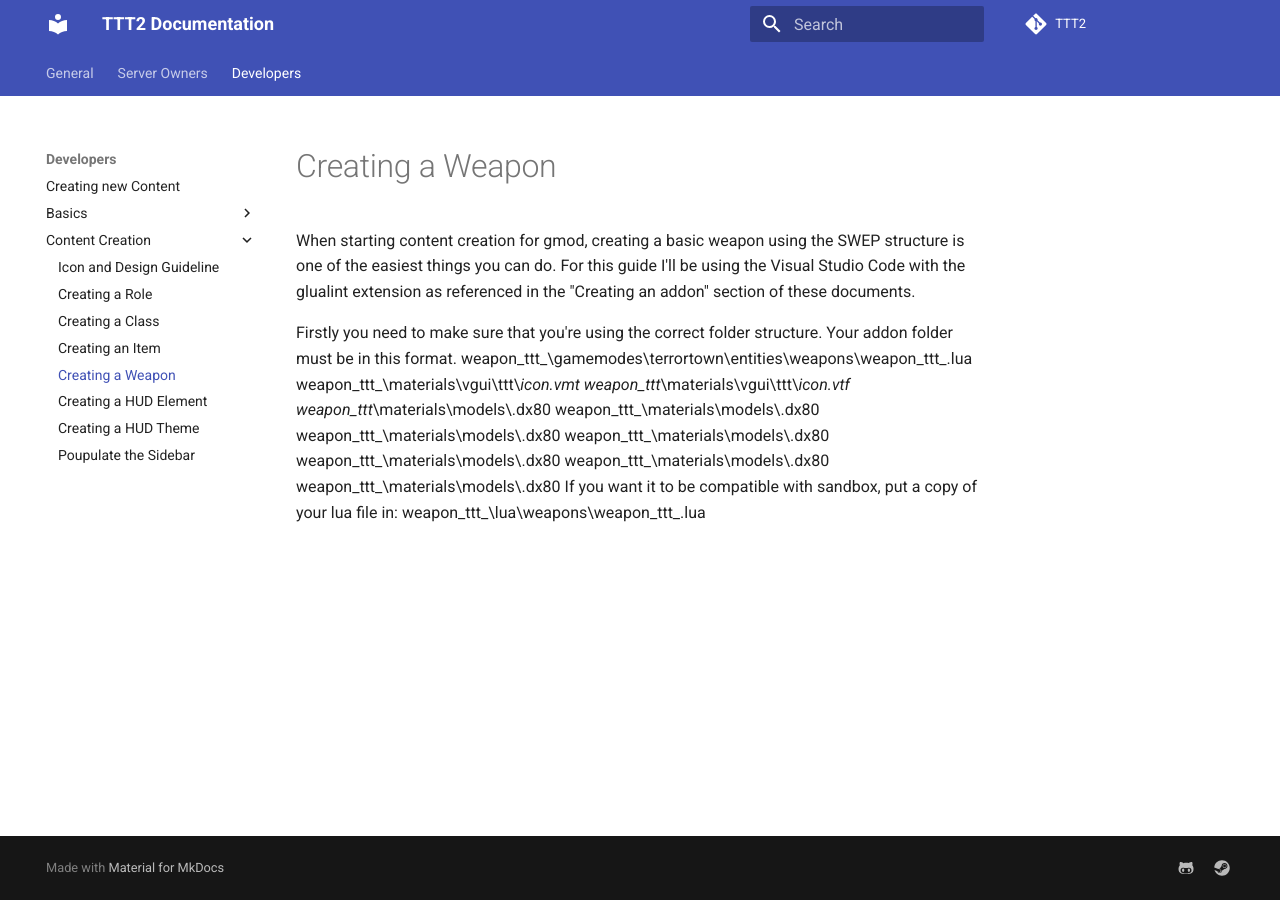
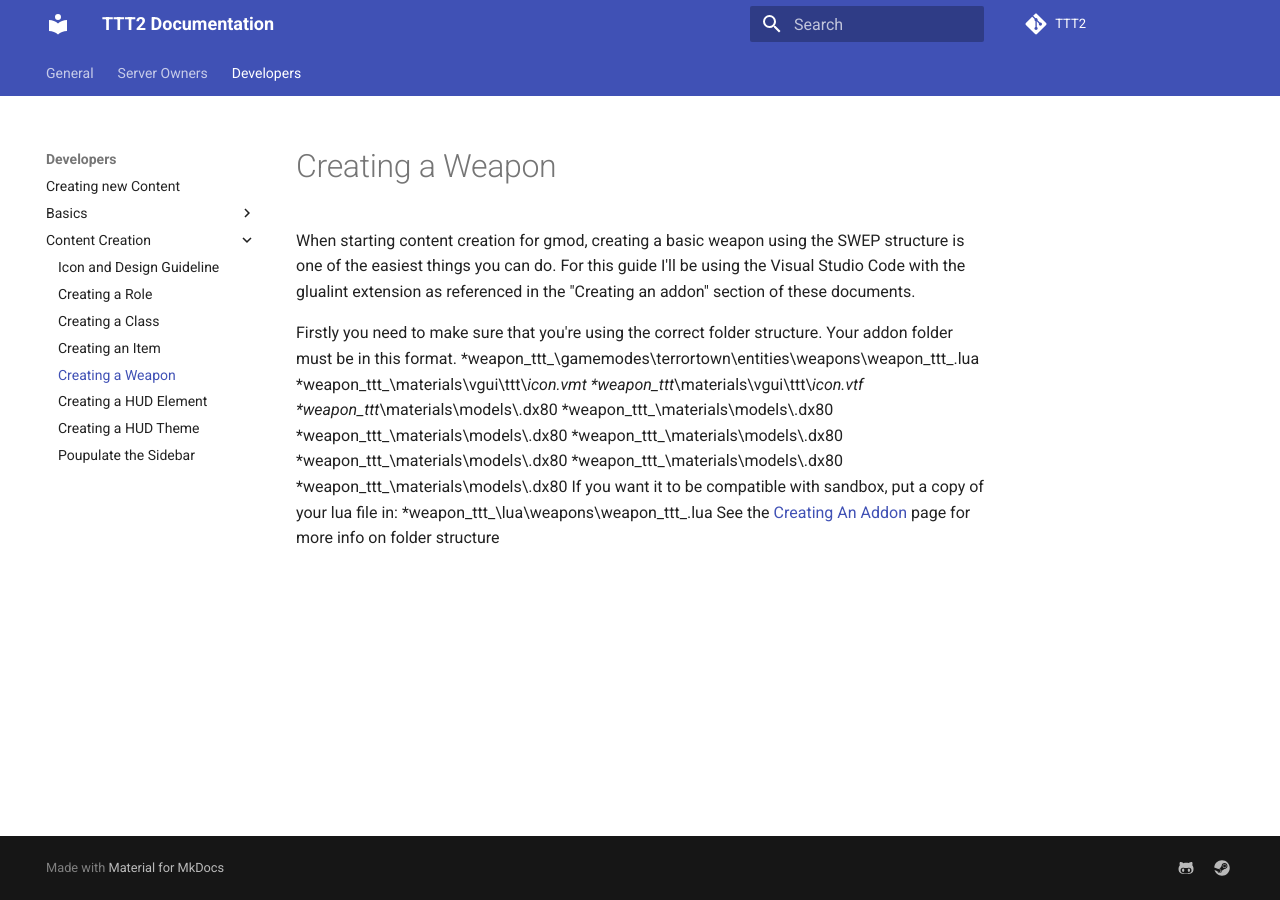
Before and after one commit to TTT-2/docs, an MkDocs documentation site: the page built from docs/developers/content-creation/creating-a-weapon.md, in a window 1280 px wide. Built offline with MkDocs 1.6.1 and Material for MkDocs 9.7.7, drawn with Linux system fonts in a browser that asks for light colours; comment, search, counter and statistics services are not loaded.

Commit message:
Update creating-a-weapon.md

```diff
--- a/docs/developers/content-creation/creating-a-weapon.md
+++ b/docs/developers/content-creation/creating-a-weapon.md
@@ -4,15 +4,16 @@ For this guide I'll be using the Visual Studio Code with the glualint extension
 
 Firstly you need to make sure that you're using the correct folder structure.
 Your addon folder must be in this format.
-  weapon_ttt_<weapon name>\gamemodes\terrortown\entities\weapons\weapon_ttt_<weapon name>.lua
-  weapon_ttt_<weapon name>\materials\vgui\ttt\<weapon name>_icon.vmt
-  weapon_ttt_<weapon name>\materials\vgui\ttt\<weapon name>_icon.vtf
-  weapon_ttt_<weapon name>\materials\models\<model name>.dx80
-  weapon_ttt_<weapon name>\materials\models\<model name>.dx80
-  weapon_ttt_<weapon name>\materials\models\<model name>.dx80
-  weapon_ttt_<weapon name>\materials\models\<model name>.dx80
-  weapon_ttt_<weapon name>\materials\models\<model name>.dx80
-  weapon_ttt_<weapon name>\materials\models\<model name>.dx80
-  weapon_ttt_<weapon name>\materials\models\<model name>.dx80
+  *weapon_ttt_<weapon name>\gamemodes\terrortown\entities\weapons\weapon_ttt_<weapon name>.lua
+  *weapon_ttt_<weapon name>\materials\vgui\ttt\<weapon name>_icon.vmt
+  *weapon_ttt_<weapon name>\materials\vgui\ttt\<weapon name>_icon.vtf
+  *weapon_ttt_<weapon name>\materials\models\<model name>.dx80
+  *weapon_ttt_<weapon name>\materials\models\<model name>.dx80
+  *weapon_ttt_<weapon name>\materials\models\<model name>.dx80
+  *weapon_ttt_<weapon name>\materials\models\<model name>.dx80
+  *weapon_ttt_<weapon name>\materials\models\<model name>.dx80
+  *weapon_ttt_<weapon name>\materials\models\<model name>.dx80
+  *weapon_ttt_<weapon name>\materials\models\<model name>.dx80
 If you want it to be compatible with sandbox, put a copy of your lua file in:
-  weapon_ttt_<weapon name>\lua\weapons\weapon_ttt_<weapon name>.lua
+  *weapon_ttt_<weapon name>\lua\weapons\weapon_ttt_<weapon name>.lua
+See the [Creating An Addon](https://docs.ttt2.neoxult.de/developers/basics/creating-an-addon/) page for more info on folder structure
```
